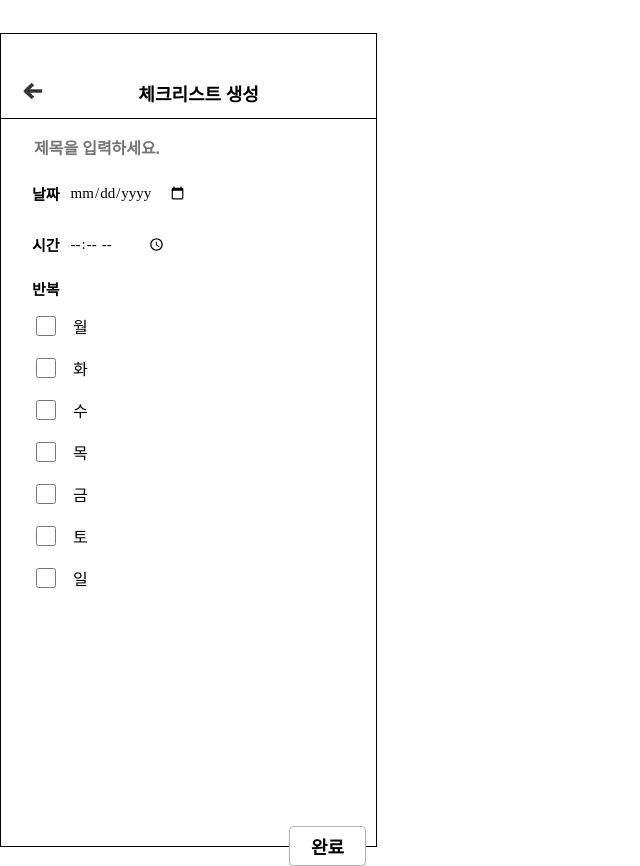
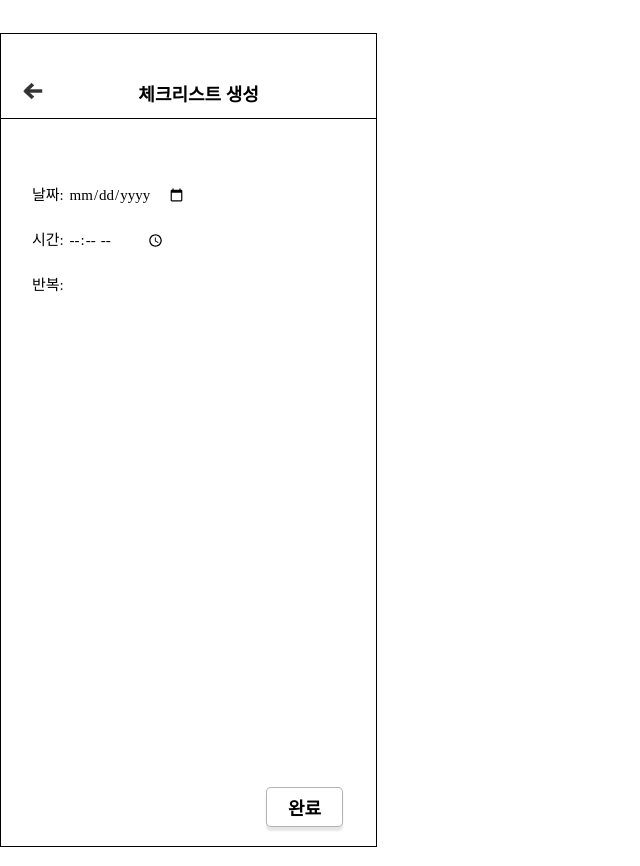
Before and after one commit to mingging27/FE_BE, a Django app: page /checklist/create/ in a window 1280 px wide. Shown: the whole page, without its empty margins (0-640 px from the left). Run offline with Django 5.2, Linux system fonts and the light colour scheme; the visitor is signed in with stand-in values (Sample User, id 1); data that the repository does not hold is empty; some web fonts are replaced.

Commit message:
체크리스트 수정

```diff
--- a/scare_prj/checklist/admin.py
+++ b/scare_prj/checklist/admin.py
@@ -3,3 +3,4 @@ from .models import Day, Todo, Notification
 # Register your models here.
 admin.site.register(Day)
 admin.site.register(Todo)
+admin.site.register(Notification)
--- a/scare_prj/checklist/forms.py
+++ b/scare_prj/checklist/forms.py
@@ -11,7 +11,7 @@ class TodoForm(forms.ModelForm):
             'due_time': forms.TimeInput(attrs={'type': 'time'}),
         }
         labels = {
-            'title' : '제목',
+            'title' : '',
             'due_date': '날짜',
             'due_time' : '시간',
             'repeat_on' : '반복'
--- a/scare_prj/checklist/templates/checklist/create.html
+++ b/scare_prj/checklist/templates/checklist/create.html
@@ -20,7 +20,9 @@
 
         <form method="post" class="create_form">
             {% csrf_token %}
-            <input type="text" placeholder="제목을 입력하세요." required id="id_title" class="checklist_title">
+            {{ form.as_p }}
+
+            <!-- <input type="text" placeholder="제목을 입력하세요." required id="id_title" class="checklist_title">
             <div class="date_div">
                 <h4 class="subtitle">날짜</h4>
                 <input type="date" name="title" id="id_due_date" name="due_date" id="" class="date">
@@ -59,7 +61,7 @@
                     <input type="checkbox" name="sun" value="sun">
                     <label for="sun">일</label>
                 </div>
-            </div>
+            </div> -->
             <button type="submit" class="submit_btn">완료</button>
         </form>
     </div>
--- a/scare_prj/record/templates/record/create.html
+++ b/scare_prj/record/templates/record/create.html
@@ -33,7 +33,7 @@
             <div class="file_submit">
                 <input type="file" class="fileInput" name="image" value="이미지" id="fileInput">
                 <label class="fileInputLabel" id="fileInputLabel">
-                    <img src="{% static 'img/Imgload.png' %}" alt="Upload Icon" width="30" height="30">
+                    <img src="{% static 'img/Imgload.png' %}" alt="Upload Icon" width="30" height="30" class="img_btn">
                 </label>
                 <div class="btn_div">
                     <button type="reset" class="remove_content" id="remove_content">삭제</button>
--- a/scare_prj/static/css/document_main.css
+++ b/scare_prj/static/css/document_main.css
@@ -118,7 +118,7 @@ body {
 .plus {
     position: absolute;
     right: 24px;
-    bottom: 80px;
+    bottom: 60px;
 }
 
 .nav_po {
--- a/scare_prj/static/css/mk_checklist.css
+++ b/scare_prj/static/css/mk_checklist.css
@@ -17,6 +17,8 @@ body {
     margin: 0;
     margin-top: 33px;
     border: 1px solid black;
+    position: relative;
+    font-size: 15px;
 }
 
 input {
@@ -70,27 +72,17 @@ input {
     border-radius: 5px;
 }
 
-.checklist_title {
+#id_title {
     width: 300px;
     height: 20px;
     font-size: 16px;
     font-weight: bold;
 }
 
-.date_div, .time_div {
-    display: flex;
-    align-items: center;
-    margin: 0;
+p {
+    margin-bottom: 23px;
 }
 
-.date_div {
-    margin-bottom: 30px;
-    margin-top: 23px;
-}
-
-.time_div {
-    margin-bottom: 23px;
-}
 
 
 .repeat {
@@ -124,7 +116,9 @@ input {
     background-color: white;
     border-radius: 5px;
     padding: 6px 21px;
-    margin-top: 219px;
-    margin-left: 257px;
+        display: flex;
+        position: absolute;
+        right:33px;
+        bottom: 19px;
     box-shadow: 0 4px 2px rgba(0, 0, 0, 0.1);
 }
```
